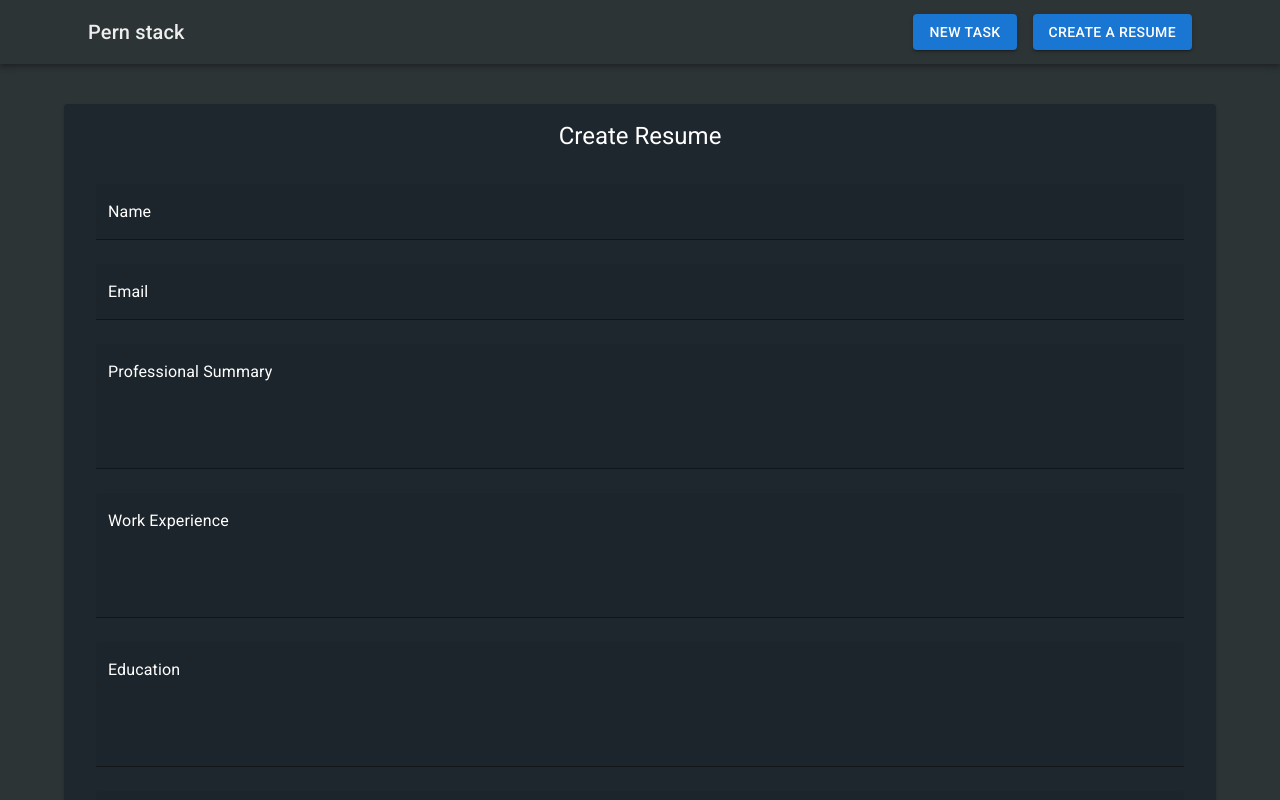
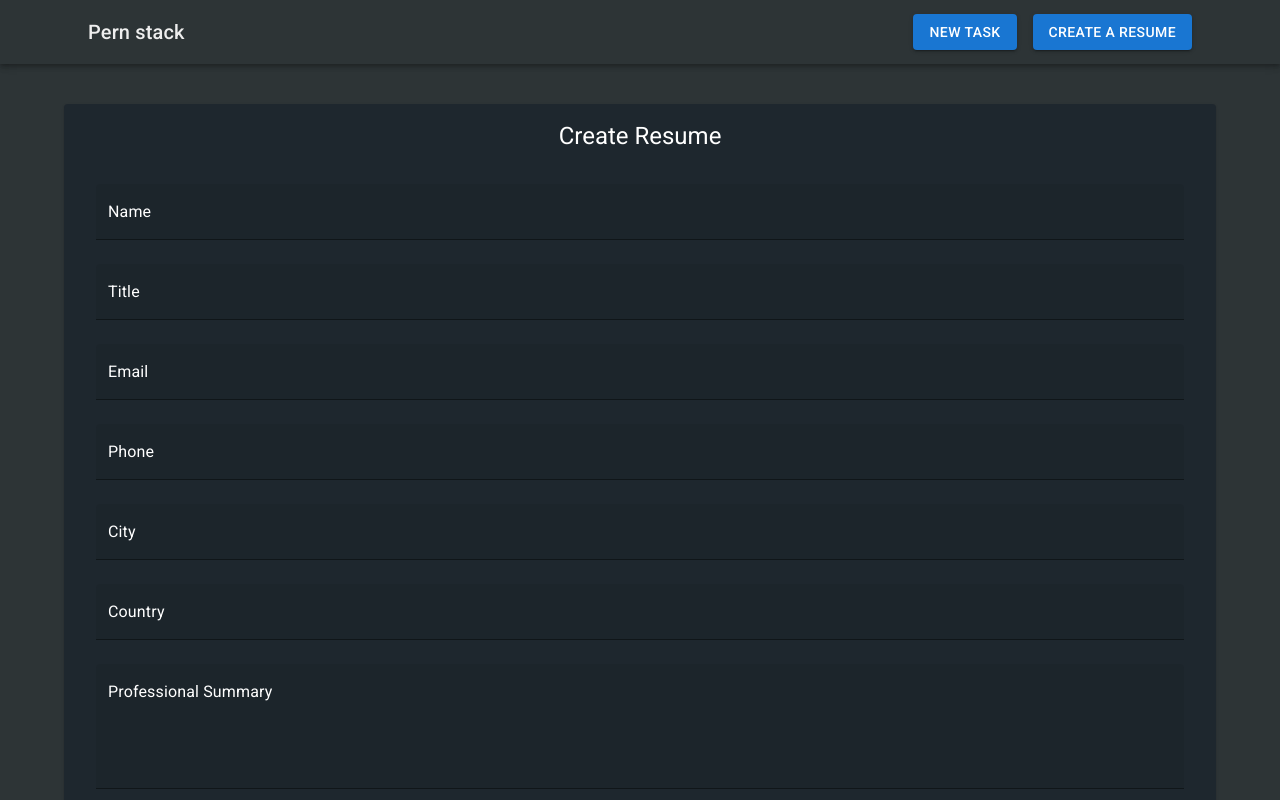
Before and after one commit to uprm-inso4115-2023-2024-s2/semester-project-automated-resume-builder, a React (Create React App) app in the folder ui/client/: page /resume/new in a window 1280 px wide. Shown: the top 800 px of the page. Built offline with nearby package versions, Linux system fonts and the light colour scheme.

Commit message:
Added Chronological Resume

```diff
--- a/ui/client/src/components/resume.js
+++ b/ui/client/src/components/resume.js
@@ -48,12 +48,60 @@ export default function ResumeForm({ submitCallBack }) {
                 InputLabelProps={{ style: { color: 'white' } }}
                 inputProps={{ style: { color: 'white' } }}
               />
+              {/* Title */}
+              <TextField
+                variant="filled"
+                label="Title"
+                name="title"
+                value={resume.title}
+                onChange={handleChange}
+                fullWidth
+                margin="normal"
+                InputLabelProps={{ style: { color: 'white' } }}
+                inputProps={{ style: { color: 'white' } }}
+              />
               {/* Email */}
               <TextField
                 variant="filled"
                 label="Email"
                 name="email"
                 value={resume.email}
+                onChange={handleChange}
+                fullWidth
+                margin="normal"
+                InputLabelProps={{ style: { color: 'white' } }}
+                inputProps={{ style: { color: 'white' } }}
+              />
+              {/* Phone */}
+              <TextField
+                variant="filled"
+                label="Phone"
+                name="phone"
+                value={resume.phone}
+                onChange={handleChange}
+                fullWidth
+                margin="normal"
+                InputLabelProps={{ style: { color: 'white' } }}
+                inputProps={{ style: { color: 'white' } }}
+              />
+              {/*City*/}
+              <TextField
+                variant="filled"
+                label="City"
+                name="city"
+                value={resume.city}
+                onChange={handleChange}
+                fullWidth
+                margin="normal"
+                InputLabelProps={{ style: { color: 'white' } }}
+                inputProps={{ style: { color: 'white' } }}
+              />
+              {/*Country*/}
+              <TextField
+                variant="filled"
+                label="Country"
+                name="country"
+                value={resume.country}
                 onChange={handleChange}
                 fullWidth
                 margin="normal"
--- a/ui/client/src/components/templates.js
+++ b/ui/client/src/components/templates.js
@@ -1,5 +1,5 @@
 import React, { useState, useRef } from 'react';
-import { Grid, Typography, Drawer, List, ListItem, ListItemText, Button } from '@mui/material';
+import { Grid, Typography, Drawer, List, ListItem, ListItemText, Button, Box, Paper, Link} from '@mui/material';
 import { jsPDF } from 'jspdf';
 import html2canvas from 'html2canvas';
 
@@ -13,27 +13,65 @@ export default function ResumeTemplates({ submittedResume }) {
     switch (templateType) {
       case 'Template 1':
         content = (
-          <div>
-            <Typography variant="h6">Template 1</Typography>
-            <div style={{ border: '1px solid #ccc', padding: '10px', borderRadius: '5px', backgroundColor: 'white', color: 'black' }}>
-              <Typography variant="subtitle1">Name: {submittedResume.name}</Typography>
-              <Typography variant="subtitle1">Email: {submittedResume.email}</Typography>
-              <Typography variant="subtitle1">Summary: {submittedResume.summary}</Typography>
-              {/* Additional fields for Template 1 */}
-            </div>
-          </div>
+          <Box sx={{ padding: '20px', backgroundColor: 'white', color: 'black', fontFamily: 'Arial', fontSize: '14px' }}>
+          <Typography variant="h4" sx={{ fontWeight: 'bold', marginBottom: '3px' }}>{submittedResume.name}</Typography>
+          <Typography variant="h6" sx={{ fontSize: '15px' }}>{submittedResume.title}</Typography>
+          <Box sx={{ display: 'flex', justifyContent: 'space-between', marginBottom: '20px' }}>
+            <Typography variant="subtitle1">{submittedResume.phone}</Typography>
+            <Typography variant="subtitle1">{submittedResume.email}</Typography>
+            <Typography variant="subtitle1">{submittedResume.city}, {submittedResume.country}</Typography>
+          </Box>
+          <Typography variant="h6" sx={{ fontWeight: 'bold', fontSize: '16px', marginBottom: '5px', borderBottom :  'solid'}}>SUMMARY</Typography>
+          <Typography variant="body1" sx={{ marginBottom: '20px' }}>{submittedResume.summary}</Typography>
+          <Typography variant="h6" sx={{ fontWeight: 'bold', fontSize: '16px', marginBottom: '5px', borderBottom :  'solid' }}>PROFESSIONAL EXPERIENCE</Typography>
+          {/* Map through experiences if it's an array or just display if it's a single string */}
+          <Typography variant="body1" sx={{ marginBottom: '20px' }}>{submittedResume.experience}</Typography>
+          <Typography variant="h6" sx={{ fontWeight: 'bold', fontSize: '16px', marginBottom: '5px', borderBottom :  'solid' }}>TECHNICAL SKILLS</Typography>
+          {/* Map through skills if they are an array or just display if it's a single string */}
+          <Typography variant="body1" sx={{ marginBottom: '20px' }}>{submittedResume.skills}</Typography>
+          <Typography variant="h6" sx={{ fontWeight: 'bold', fontSize: '16px', marginBottom: '5px', borderBottom :  'solid' }}>EDUCATION</Typography>
+          {/* Map through education if it's an array or just display if it's a single string */}
+          <Typography variant="body1">{submittedResume.education}</Typography>
+        </Box>
         );
         break;
       case 'Template 2':
         content = (
-          <div>
-            <Typography variant="h6">Template 2</Typography>
-            <div style={{ border: '1px solid #ccc', padding: '10px', borderRadius: '5px', backgroundColor: 'white', color: 'black' }}>
-              <Typography variant="subtitle1">Name: {submittedResume.name}</Typography>
-              <Typography variant="subtitle1">Email: {submittedResume.email}</Typography>
-              {/* Custom fields for Template 2 */}
-            </div>
-          </div>
+          <Paper elevation={3} sx={{ padding: '20px', backgroundColor: 'white', color: 'black', fontFamily: 'Roboto, Arial, sans-serif' }}>
+      <Grid container spacing={2}>
+        <Grid item xs={12} md={8}>
+          <Typography variant="h3" sx={{ fontWeight: 'bold', color: '#2C3E50' }}>{submittedResume.name}</Typography>
+          <Typography variant="h6" sx={{ color: '#18A558' }}>{submittedResume.title}</Typography>
+          <Box sx={{ my: 2 }}>
+            <Link href={`mailto:${submittedResume.email}`} sx={{ display: 'block', color: '#34495E', textDecoration: 'none' }}>
+              {submittedResume.email}
+            </Link>
+            <Link href={`tel:${submittedResume.phone}`} sx={{ display: 'block', color: '#34495E', textDecoration: 'none' }}>
+              {submittedResume.phone}
+            </Link>
+            <Typography variant="body1" sx={{ color: '#34495E' }}>{submittedResume.city}</Typography>
+          </Box>
+          <Typography variant="body1" sx={{ color: '#34495E', mb: 2 }}>
+            {submittedResume.summary}
+          </Typography>
+          {/* Here you'd map over submittedResume.experience, submittedResume.education, etc. */}
+        </Grid>
+        <Grid item xs={12} md={4}>
+          <Typography variant="h5" sx={{ fontWeight: 'bold', color: '#2C3E50', mb: 1 }}>AREAS OF EXPERTISE</Typography>
+          {/* Map over areas of expertise */}
+          <Typography variant="h5" sx={{ fontWeight: 'bold', color: '#2C3E50', mt: 2, mb: 1 }}>TECHNICAL SKILLS</Typography>
+          {/* Map over technical skills */}
+          <Typography variant="h5" sx={{ fontWeight: 'bold', color: '#2C3E50', mt: 2, mb: 1 }}>PERSONAL PROJECTS</Typography>
+          {/* Map over personal projects */}
+        </Grid>
+        <Grid item xs={12}>
+          <Typography variant="h5" sx={{ fontWeight: 'bold', color: '#2C3E50', mt: 2, mb: 1 }}>EDUCATION</Typography>
+          {/* Map over education */}
+          <Typography variant="h5" sx={{ fontWeight: 'bold', color: '#2C3E50', mt: 2, mb: 1 }}>INTERESTS</Typography>
+          {/* Map over interests */}
+        </Grid>
+      </Grid>
+    </Paper>
         );
         break;
       default:
```
